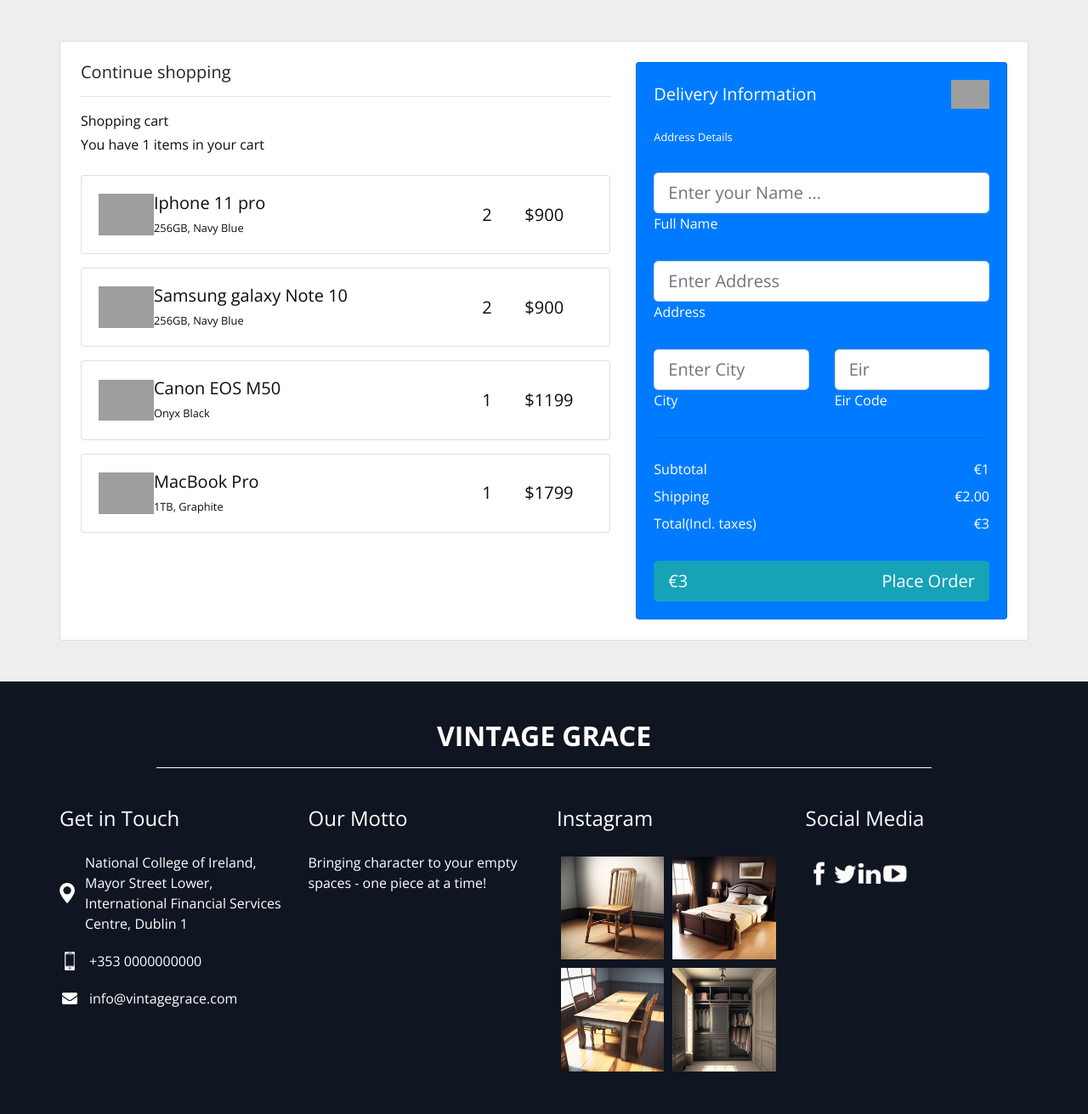
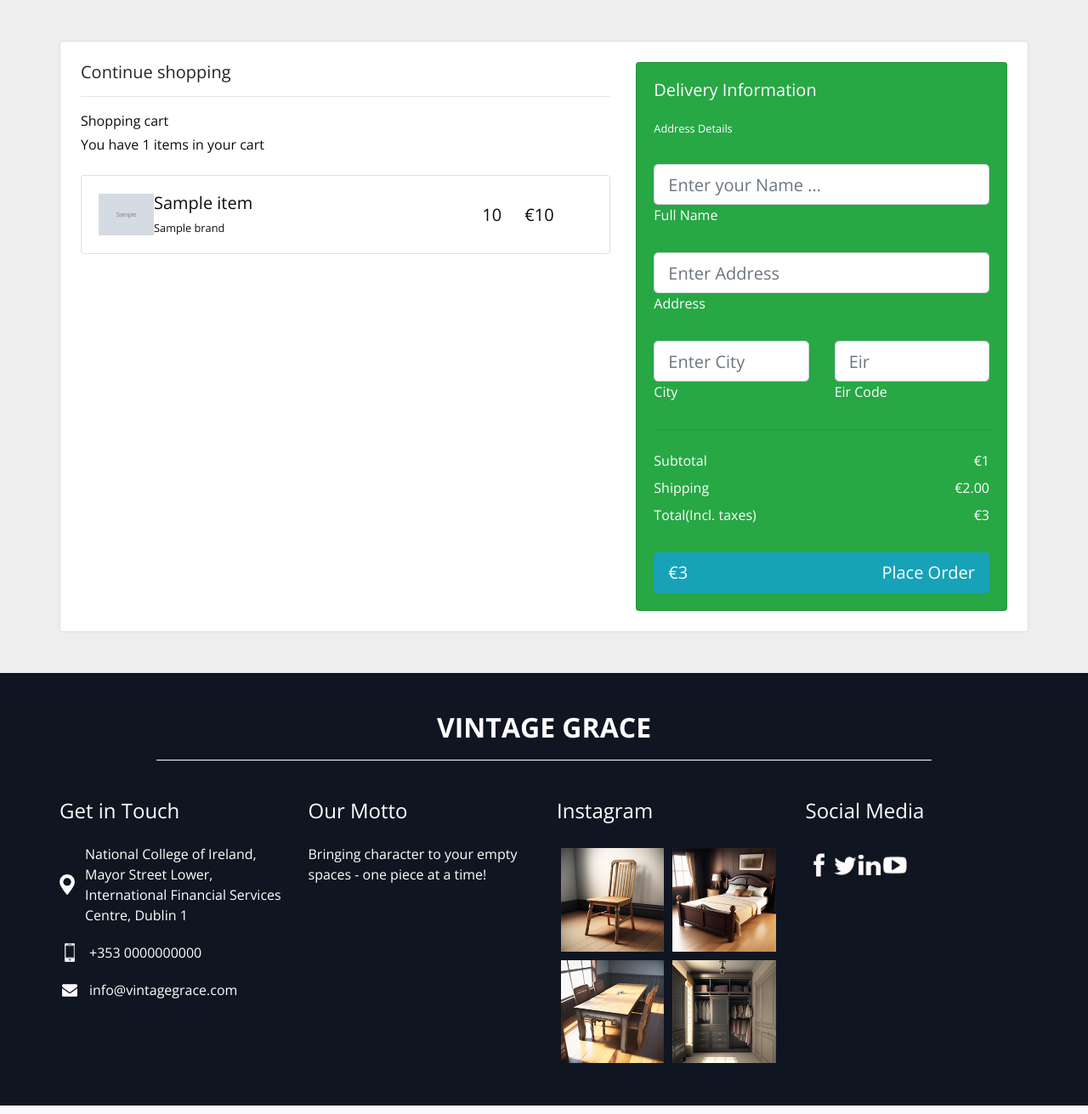
Before and after one commit to amiket23/spwebapp, a Flask app: template SPW/templates/checkout.html in a window 1280 px wide. Shown: the part 70-1381 px from the top of the page at 85% size. Run offline with Flask 3, Linux system fonts and the light colour scheme; a user stored in the database is signed in; tables that the repository leaves empty hold one stand-in row (values such as "Sample post"); the template is opened without the code that fills it: most values are stand-ins (such as "Sample title", 1, 10 or a date in 2020); grey boxes marked "Sample" are stand-in pictures; some libraries are stand-ins or nearby versions; grey boxes are pictures that could not be loaded.

Commit message:
update checkout.html

```diff
--- a/SPW/templates/checkout.html
+++ b/SPW/templates/checkout.html
@@ -122,123 +122,42 @@
                   </div>
                 </div>
 
+				{% for item in total_items %}
                 <div class="card mb-3">
                   <div class="card-body">
                     <div class="d-flex justify-content-between">
                       <div class="d-flex flex-row align-items-center">
                         <div>
                           <img
-                            src="https://mdbcdn.b-cdn.net/img/Photos/new-templates/bootstrap-shopping-carts/img1.webp"
+                            src="/static/images/{{item.image}}"
                             class="img-fluid rounded-3" alt="Shopping item" style="width: 65px;">
                         </div>
                         <div class="ms-3">
-                          <h5>Iphone 11 pro</h5>
-                          <p class="small mb-0">256GB, Navy Blue</p>
+                          <h5>{{item.name}}</h5>
+                          <p class="small mb-0">{{item.brand}}</p>
                         </div>
                       </div>
                       <div class="d-flex flex-row align-items-center">
                         <div style="width: 50px;">
-                          <h5 class="fw-normal mb-0">2</h5>
+                          <h5 class="fw-normal mb-0">{{item.quantity}}</h5>
                         </div>
                         <div style="width: 80px;">
-                          <h5 class="mb-0">$900</h5>
+                          <h5 class="mb-0">€{{item.price}}</h5>
                         </div>
                         <a href="#!" style="color: #cecece;"><i class="fas fa-trash-alt"></i></a>
                       </div>
                     </div>
                   </div>
                 </div>
-
-                <div class="card mb-3">
-                  <div class="card-body">
-                    <div class="d-flex justify-content-between">
-                      <div class="d-flex flex-row align-items-center">
-                        <div>
-                          <img
-                            src="https://mdbcdn.b-cdn.net/img/Photos/new-templates/bootstrap-shopping-carts/img2.webp"
-                            class="img-fluid rounded-3" alt="Shopping item" style="width: 65px;">
-                        </div>
-                        <div class="ms-3">
-                          <h5>Samsung galaxy Note 10 </h5>
-                          <p class="small mb-0">256GB, Navy Blue</p>
-                        </div>
-                      </div>
-                      <div class="d-flex flex-row align-items-center">
-                        <div style="width: 50px;">
-                          <h5 class="fw-normal mb-0">2</h5>
-                        </div>
-                        <div style="width: 80px;">
-                          <h5 class="mb-0">$900</h5>
-                        </div>
-                        <a href="#!" style="color: #cecece;"><i class="fas fa-trash-alt"></i></a>
-                      </div>
-                    </div>
-                  </div>
-                </div>
-
-                <div class="card mb-3">
-                  <div class="card-body">
-                    <div class="d-flex justify-content-between">
-                      <div class="d-flex flex-row align-items-center">
-                        <div>
-                          <img
-                            src="https://mdbcdn.b-cdn.net/img/Photos/new-templates/bootstrap-shopping-carts/img3.webp"
-                            class="img-fluid rounded-3" alt="Shopping item" style="width: 65px;">
-                        </div>
-                        <div class="ms-3">
-                          <h5>Canon EOS M50</h5>
-                          <p class="small mb-0">Onyx Black</p>
-                        </div>
-                      </div>
-                      <div class="d-flex flex-row align-items-center">
-                        <div style="width: 50px;">
-                          <h5 class="fw-normal mb-0">1</h5>
-                        </div>
-                        <div style="width: 80px;">
-                          <h5 class="mb-0">$1199</h5>
-                        </div>
-                        <a href="#!" style="color: #cecece;"><i class="fas fa-trash-alt"></i></a>
-                      </div>
-                    </div>
-                  </div>
-                </div>
-
-                <div class="card mb-3 mb-lg-0">
-                  <div class="card-body">
-                    <div class="d-flex justify-content-between">
-                      <div class="d-flex flex-row align-items-center">
-                        <div>
-                          <img
-                            src="https://mdbcdn.b-cdn.net/img/Photos/new-templates/bootstrap-shopping-carts/img4.webp"
-                            class="img-fluid rounded-3" alt="Shopping item" style="width: 65px;">
-                        </div>
-                        <div class="ms-3">
-                          <h5>MacBook Pro</h5>
-                          <p class="small mb-0">1TB, Graphite</p>
-                        </div>
-                      </div>
-                      <div class="d-flex flex-row align-items-center">
-                        <div style="width: 50px;">
-                          <h5 class="fw-normal mb-0">1</h5>
-                        </div>
-                        <div style="width: 80px;">
-                          <h5 class="mb-0">$1799</h5>
-                        </div>
-                        <a href="#!" style="color: #cecece;"><i class="fas fa-trash-alt"></i></a>
-                      </div>
-                    </div>
-                  </div>
-                </div>
+				{% endfor %}
 
               </div>
               <div class="col-lg-5">
 
-                <div class="card bg-primary text-white rounded-3">
+                <div class="card bg-success text-white rounded-3">
                   <div class="card-body">
                     <div class="d-flex justify-content-between align-items-center mb-4">
                       <h5 class="mb-0">Delivery Information</h5>
-                      <img src="https://mdbcdn.b-cdn.net/img/Photos/Avatars/avatar-6.webp"
-                        class="img-fluid rounded-3" style="width: 45px;" alt="Avatar">
                     </div>
 
                     <p class="small mb-2">Address Details</p>
```
